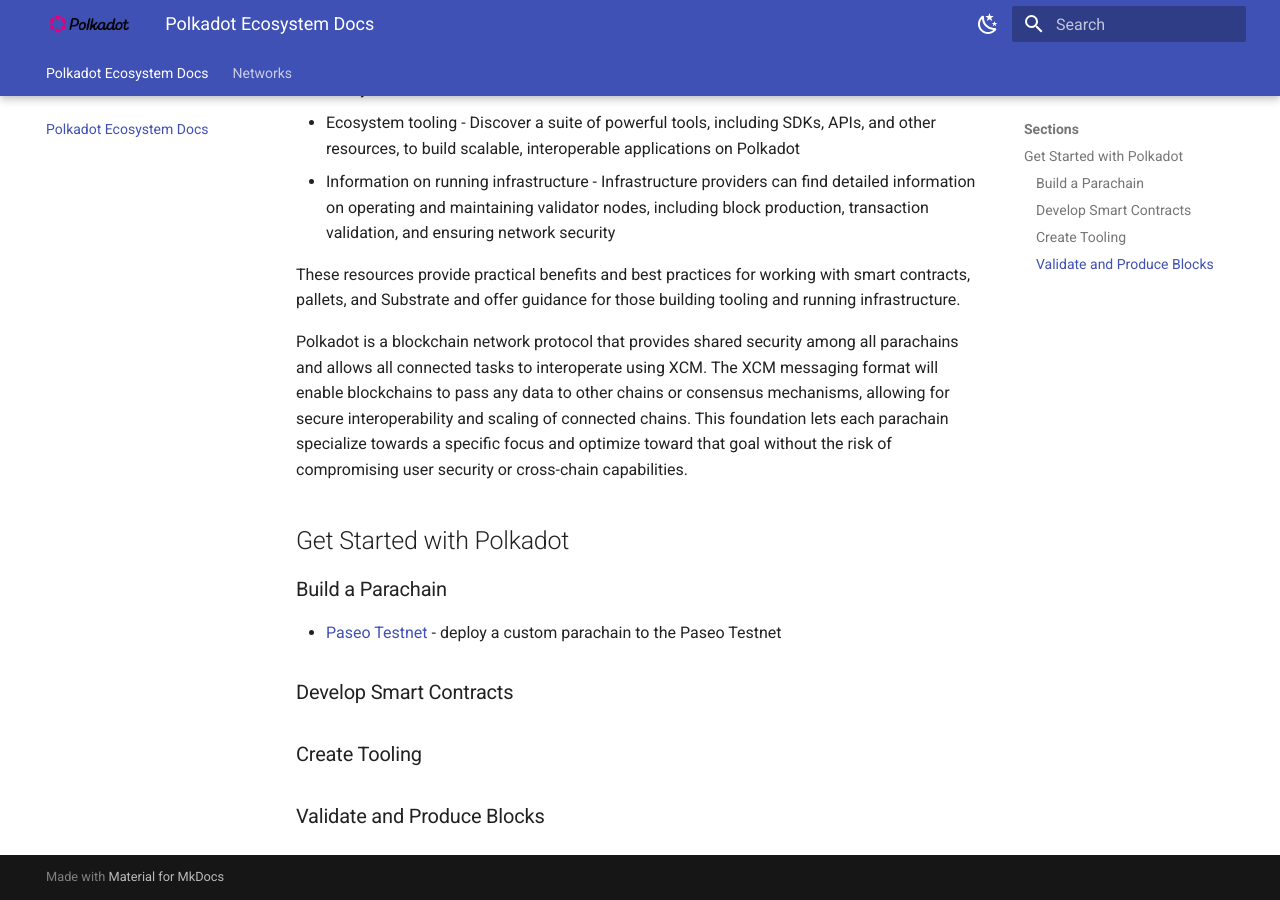
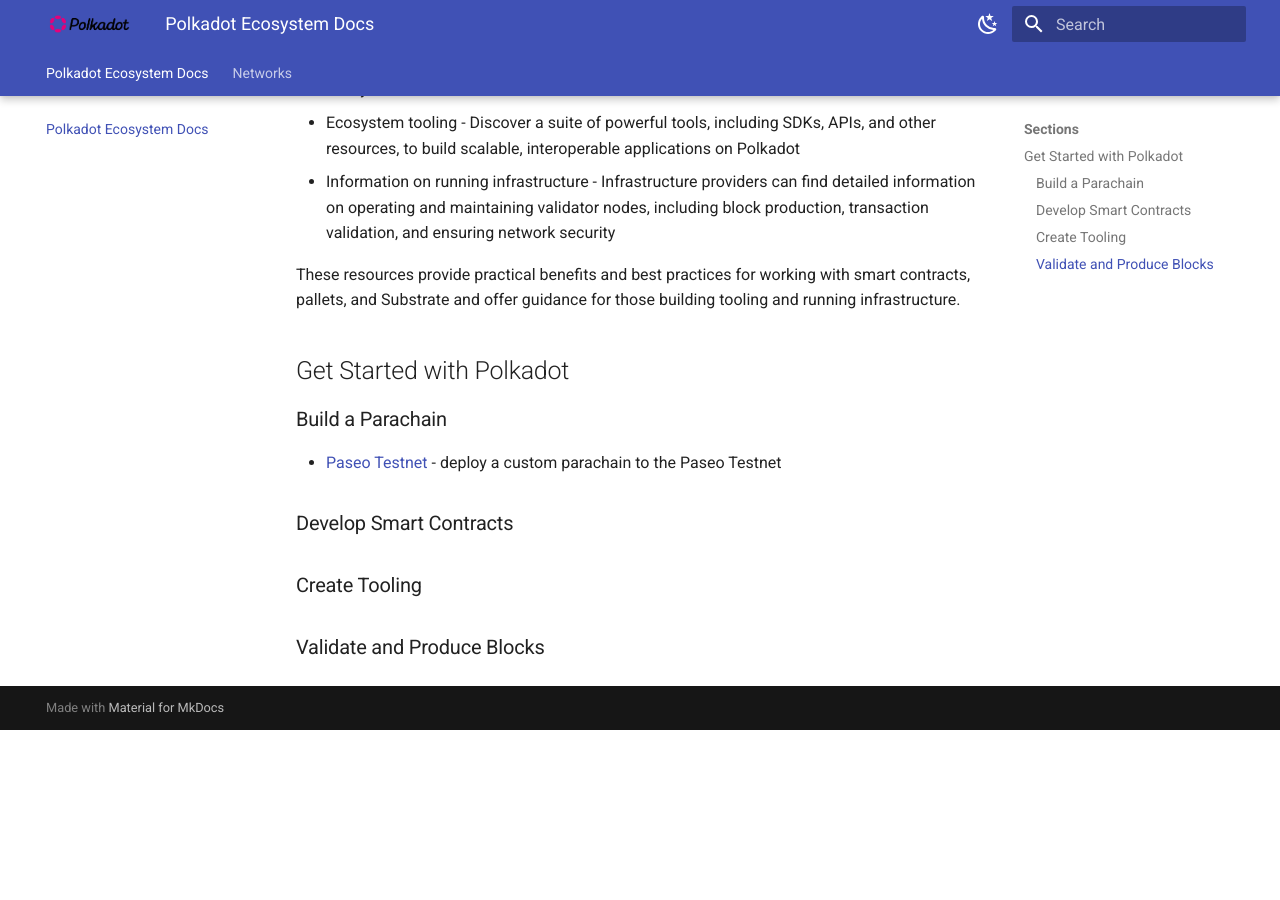
Before and after one commit to papermoonio/polkadot-ecosystem-docs-draft, an MkDocs documentation site: the page built from docs/index.md, in a window 1280 px wide and 900 px high, scrolled down 532 px. Built offline with MkDocs 1.6.1 and Material for MkDocs 9.7.7, drawn with Linux system fonts in a browser that asks for light colours; after the commit the page ends 1262 px from its top, so only the background shows below that.

Commit message:
Update docs/index.md
Removes "What is Polkadot?" copy

```diff
--- a/docs/index.md
+++ b/docs/index.md
@@ -19,7 +19,6 @@
 These resources provide practical benefits and best practices for working with smart contracts, pallets, and Substrate and offer guidance for those building tooling and running infrastructure.
 
 
-Polkadot is a blockchain network protocol that provides shared security among all parachains and allows all connected tasks to interoperate using XCM. The XCM messaging format will enable blockchains to pass any data to other chains or consensus mechanisms, allowing for secure interoperability and scaling of connected chains. This foundation lets each parachain specialize towards a specific focus and optimize toward that goal without the risk of compromising user security or cross-chain capabilities.
 
 ## Get Started with Polkadot {: #get-started-with-polkadot }
 
```
